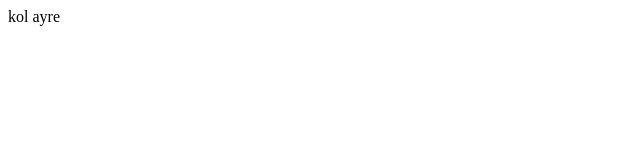
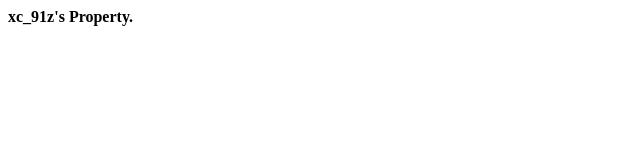
Before and after one commit to VendettaLb/MyWeb, a plain HTML site: page index.html in a window 1280 px wide. Shown: the whole page, without its empty margins (0-640 px from the left). Drawn offline with Linux system fonts and the light colour scheme.

Commit message:
Update index.html

```diff
--- a/index.html
+++ b/index.html
@@ -1 +1 @@
-<p>kol ayre</p>
+<b>xc_91z's Property.</b>
```
